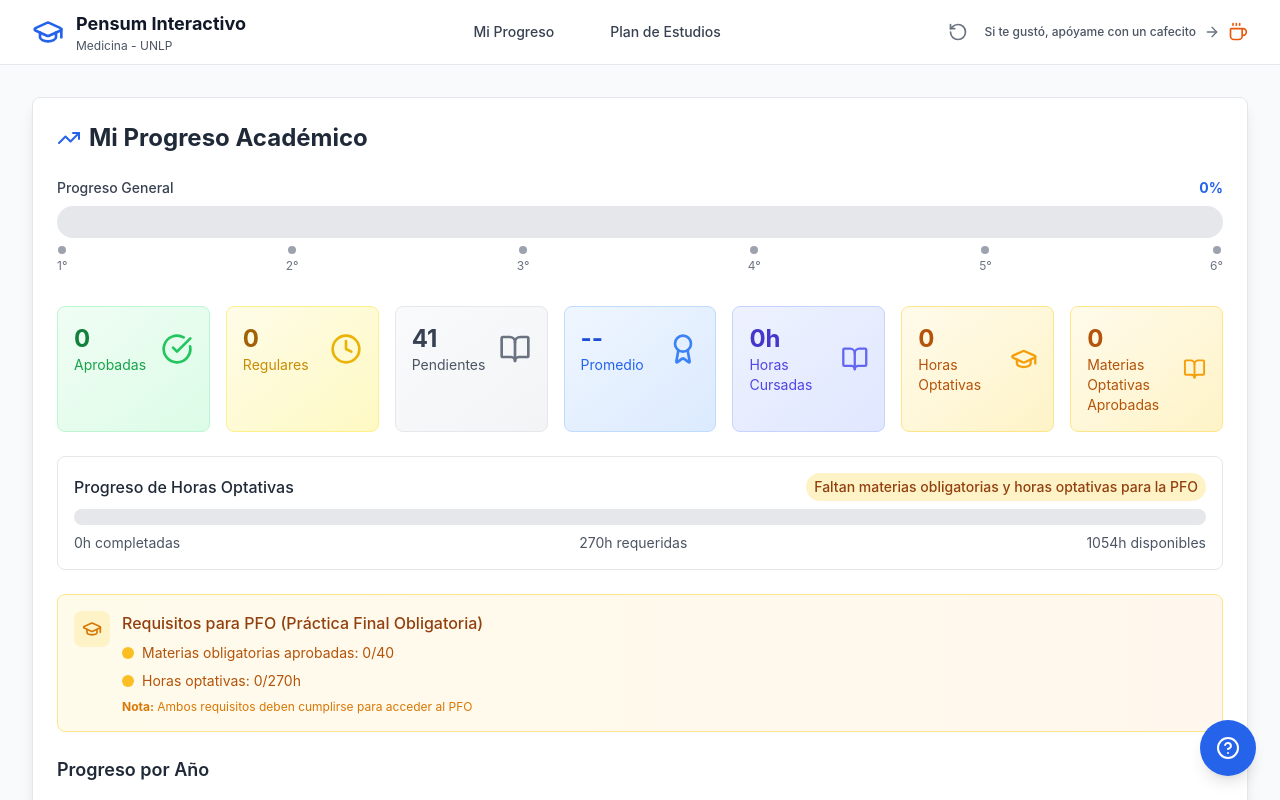
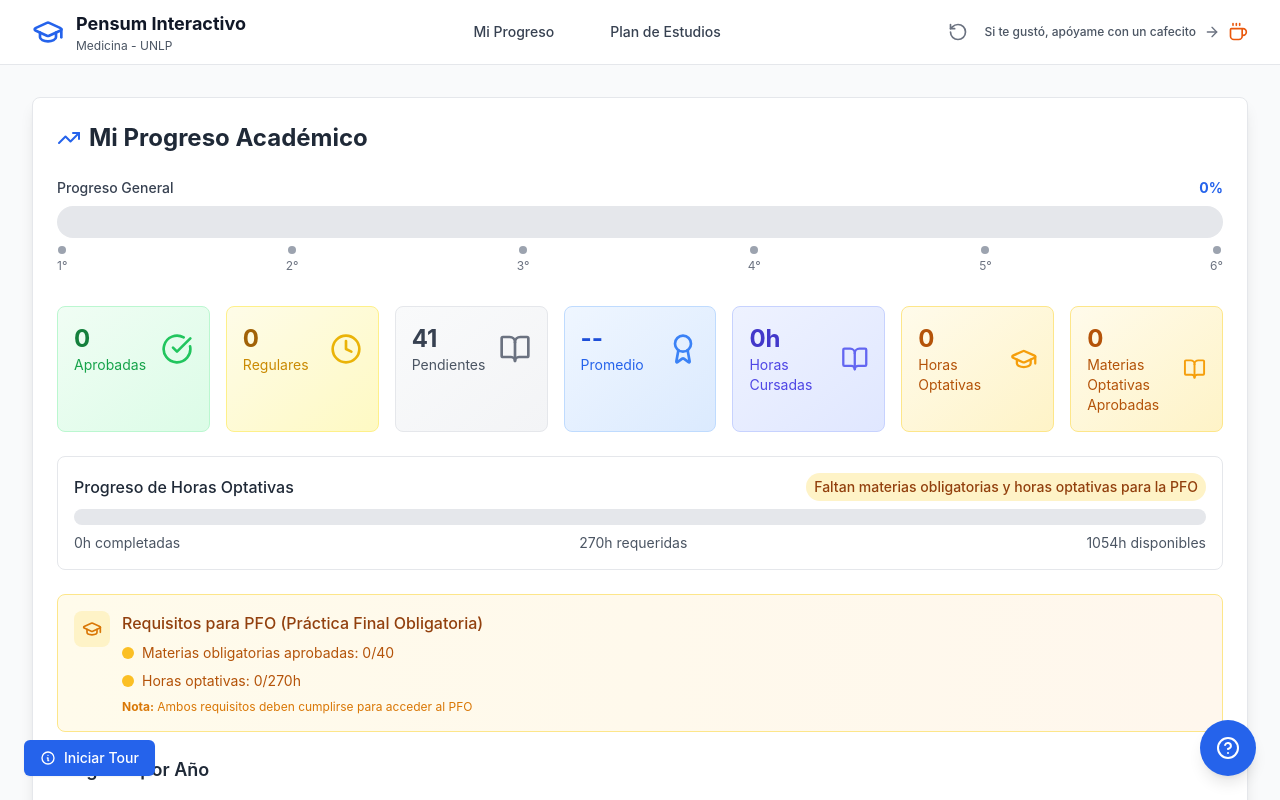
Before and after one commit to dotalicius/pensum-interactivo-med, a Vue app: page / in a window 1280 px wide. Shown: the top 800 px of the page. Built offline with nearby package versions, Linux system fonts and the light colour scheme.

Commit message:
tour minimo

```diff
--- a/package.json
+++ b/package.json
@@ -22,7 +22,8 @@
     "lucide-vue-next": "^0.539.0",
     "pinia": "^3.0.3",
     "vue": "^3.5.18",
-    "vue-router": "^4.5.1"
+    "vue-router": "^4.5.1",
+    "vue-shepherd": "^5.0.1"
   },
   "devDependencies": {
     "@playwright/test": "^1.54.1",
--- a/src/App.vue
+++ b/src/App.vue
@@ -3,6 +3,7 @@ import { RouterView } from 'vue-router'
 import TheHeader from '@/components/TheHeader.vue'
 import SubjectModal from '@/components/SubjectModal.vue'
 import HelpButton from '@/components/HelpButton.vue'
+import CurriculumTour from '@/components/CurriculumTour.vue'
 import { Analytics } from '@vercel/analytics/vue';</script>
 
 <template>
@@ -19,6 +20,9 @@ import { Analytics } from '@vercel/analytics/vue';</script>
 
     <!-- Botón flotante de ayuda -->
     <HelpButton />
+
+    <!-- Botón flotante del tour -->
+    <CurriculumTour />
   </div>
 </template>
 
--- a/src/assets/main.css
+++ b/src/assets/main.css
@@ -41,3 +41,21 @@
 .modal-content {
   @apply bg-white rounded-lg shadow-xl max-w-2xl w-full max-h-[90vh] overflow-y-auto;
 }
+
+/* Estilos personalizados para el tour */
+.shepherd-element {
+  font-family: 'Inter', -apple-system, BlinkMacSystemFont, 'Segoe UI', Roboto, sans-serif;
+}
+
+.shepherd-modal-overlay-container {
+  background-color: rgba(0, 0, 0, 0.5);
+}
+
+.shepherd-arrow {
+  filter: drop-shadow(0 1px 2px rgba(0, 0, 0, 0.1));
+}
+
+/* Animaciones suaves */
+.shepherd-element {
+  animation: tourFadeIn 0.3s ease-out;
+}
--- /dev/null
+++ b/src/components/CurriculumTour.vue
@@ -0,0 +1,151 @@
+<template>
+  <div class="fixed bottom-6 left-6 z-50">
+    <button
+      @click="startTour"
+      class="inline-flex items-center px-4 py-2 bg-blue-600 hover:bg-blue-700 text-white text-sm font-medium rounded-md transition-colors duration-200 shadow-sm hover:shadow-md"
+    >
+      <svg class="w-4 h-4 mr-2" fill="none" stroke="currentColor" viewBox="0 0 24 24">
+        <path stroke-linecap="round" stroke-linejoin="round" stroke-width="2" d="M13 16h-1v-4h-1m1-4h.01M21 12a9 9 0 11-18 0 9 9 0 0118 0z"></path>
+      </svg>
+      Iniciar Tour
+    </button>
+  </div>
+</template>
+
+<script setup lang="ts">
+import { ref, onUnmounted, nextTick } from 'vue'
+import Shepherd from 'shepherd.js'
+
+// Referencia para el tour
+const tour = ref<any>(null)
+
+const startTour = async () => {
+  // Limpiar tour existente si hay uno
+  if (tour.value) {
+    try {
+      tour.value.destroy()
+    } catch (error) {
+      console.log('No hay tour activo para destruir')
+    }
+  }
+
+  // Esperar a que el DOM se actualice
+  await nextTick()
+
+  // Crear nuevo tour
+  tour.value = new Shepherd.Tour({
+    useModalOverlay: true,
+    defaultStepOptions: {
+      cancelIcon: {
+        enabled: true
+      },
+      classes: 'shadow-lg bg-white rounded-lg border border-gray-200',
+      scrollTo: true
+    }
+  })
+
+  // Agregar pasos del tour
+  tour.value.addStep({
+    id: 'welcome',
+    title: '¡Bienvenido al Pensum Interactivo! 🎓',
+    text: 'Te guiaremos a través de las funcionalidades principales de la aplicación para que puedas aprovechar al máximo tu experiencia académica.',
+    buttons: [
+      {
+        text: 'Comenzar',
+        action: () => tour.value?.next(),
+        classes: 'bg-blue-600 hover:bg-blue-700 text-white px-4 py-2 rounded-md text-sm font-medium'
+      }
+    ]
+  })
+
+  tour.value.addStep({
+    id: 'dashboard',
+    title: 'Dashboard de Progreso 📊',
+    text: 'Aquí puedes ver un resumen completo de tu progreso académico. Incluye materias completadas, en progreso y pendientes, junto con estadísticas visuales.',
+    attachTo: { element: '#dashboard', on: 'bottom' },
+    buttons: [
+      {
+        text: 'Anterior',
+        action: () => tour.value?.prev(),
+        classes: 'bg-gray-300 hover:bg-gray-400 text-gray-700 px-4 py-2 rounded-md text-sm font-medium mr-2'
+      },
+      {
+        text: 'Siguiente',
+        action: () => tour.value?.next(),
+        classes: 'bg-blue-600 hover:bg-blue-700 text-white px-4 py-2 rounded-md text-sm font-medium'
+      }
+    ]
+  })
+
+  tour.value.addStep({
+    id: 'curriculum',
+    title: 'Vista del Currículum 📚',
+    text: 'Esta sección muestra todas las materias organizadas por semestre. Cada materia está representada por una tarjeta con información relevante.',
+    attachTo: { element: '#curriculum', on: 'top' },
+    buttons: [
+      {
+        text: 'Anterior',
+        action: () => tour.value?.prev(),
+        classes: 'bg-gray-300 hover:bg-gray-400 text-gray-700 px-4 py-2 rounded-md text-sm font-medium mr-2'
+      },
+      {
+        text: 'Siguiente',
+        action: () => tour.value?.next(),
+        classes: 'bg-blue-600 hover:bg-blue-700 text-white px-4 py-2 rounded-md text-sm font-medium'
+      }
+    ]
+  })
+
+  tour.value.addStep({
+    id: 'subject-card',
+    title: 'Tarjeta de Materia 🎯',
+    text: 'Cada materia muestra su comisión, nombre, créditos y estado. Haz clic en cualquier materia para ver requisitos, correlativas y más información detallada.',
+    attachTo: { element: '.subject-card-transition', on: 'top' },
+    buttons: [
+      {
+        text: 'Anterior',
+        action: () => tour.value?.prev(),
+        classes: 'bg-gray-300 hover:bg-gray-400 text-gray-700 px-4 py-2 rounded-md text-sm font-medium mr-2'
+      },
+      {
+        text: 'Siguiente',
+        action: () => tour.value?.next(),
+        classes: 'bg-blue-600 hover:bg-blue-700 text-white px-4 py-2 rounded-md text-sm font-medium'
+      }
+    ]
+  })
+
+  tour.value.addStep({
+    id: 'interaction',
+    title: 'Interactúa con las Materias ✨',
+    text: 'Prueba hacer clic en diferentes materias para explorar sus detalles. Puedes ver requisitos, correlativas y cambiar el estado de las materias.',
+    attachTo: { element: '.subject-card-transition', on: 'bottom' },
+    buttons: [
+      {
+        text: 'Anterior',
+        action: () => tour.value?.prev(),
+        classes: 'bg-gray-300 hover:bg-gray-400 text-gray-700 px-4 py-2 rounded-md text-sm font-medium mr-2'
+      },
+      {
+        text: 'Finalizar',
+        action: () => tour.value?.complete(),
+        classes: 'bg-green-600 hover:bg-green-700 text-white px-4 py-2 rounded-md text-sm font-medium'
+      }
+    ]
+  })
+
+  // Iniciar el tour
+  tour.value.start()
+}
+
+// Limpiar tour al desmontar el componente
+onUnmounted(() => {
+  if (tour.value) {
+    try {
+      tour.value.destroy()
+    } catch (error) {
+      console.log('Error al destruir el tour:', error)
+    }
+  }
+})
+</script>
--- a/src/main.ts
+++ b/src/main.ts
@@ -1,4 +1,5 @@
 import './assets/main.css'
+import 'shepherd.js/dist/css/shepherd.css'
 
 import { createApp } from 'vue'
 import { createPinia } from 'pinia'
--- a/vite.config.ts
+++ b/vite.config.ts
@@ -17,4 +17,8 @@ export default defineConfig({
       '@': fileURLToPath(new URL('./src', import.meta.url))
     },
   },
+  define: {
+    'process.env': {},
+    global: 'globalThis',
+  },
 })
```
Also changed, not shown: 1 other file (tests, documents, lock files or other folders).
